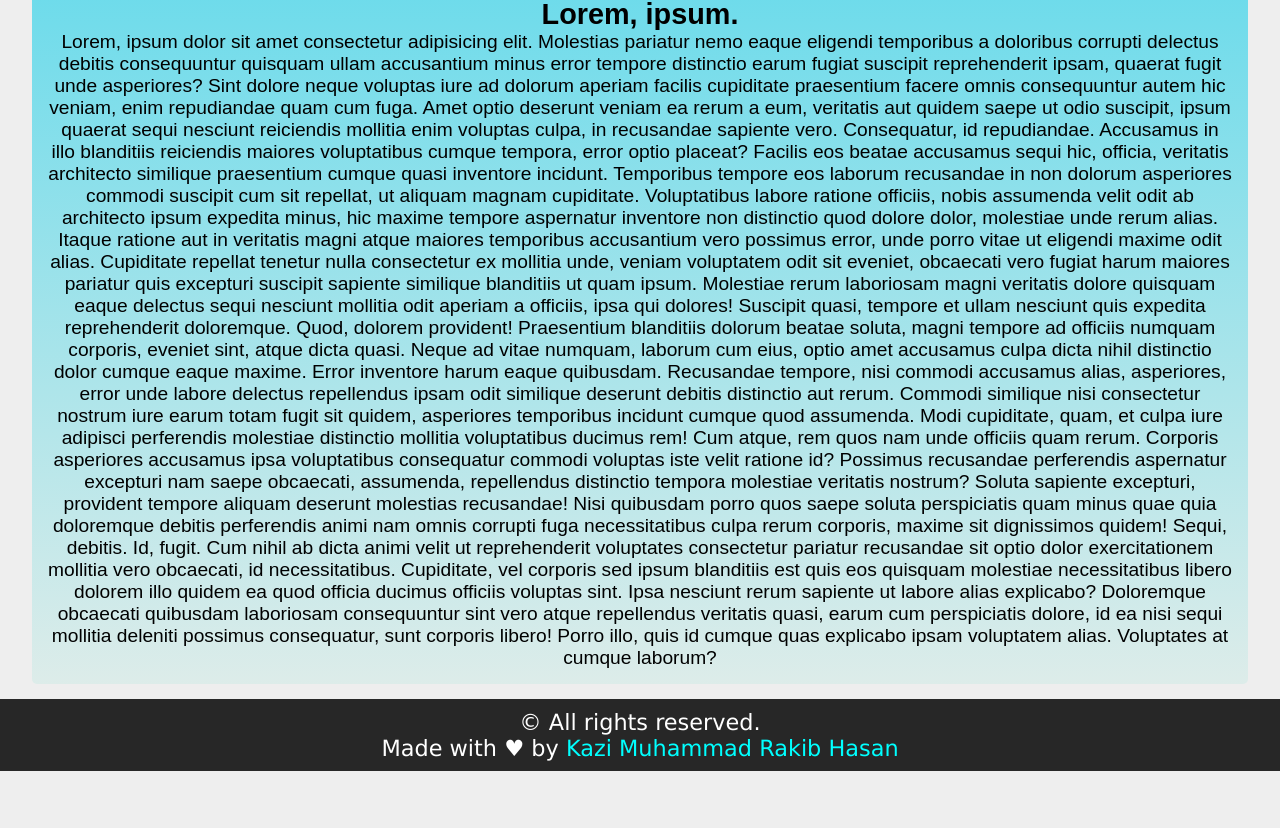
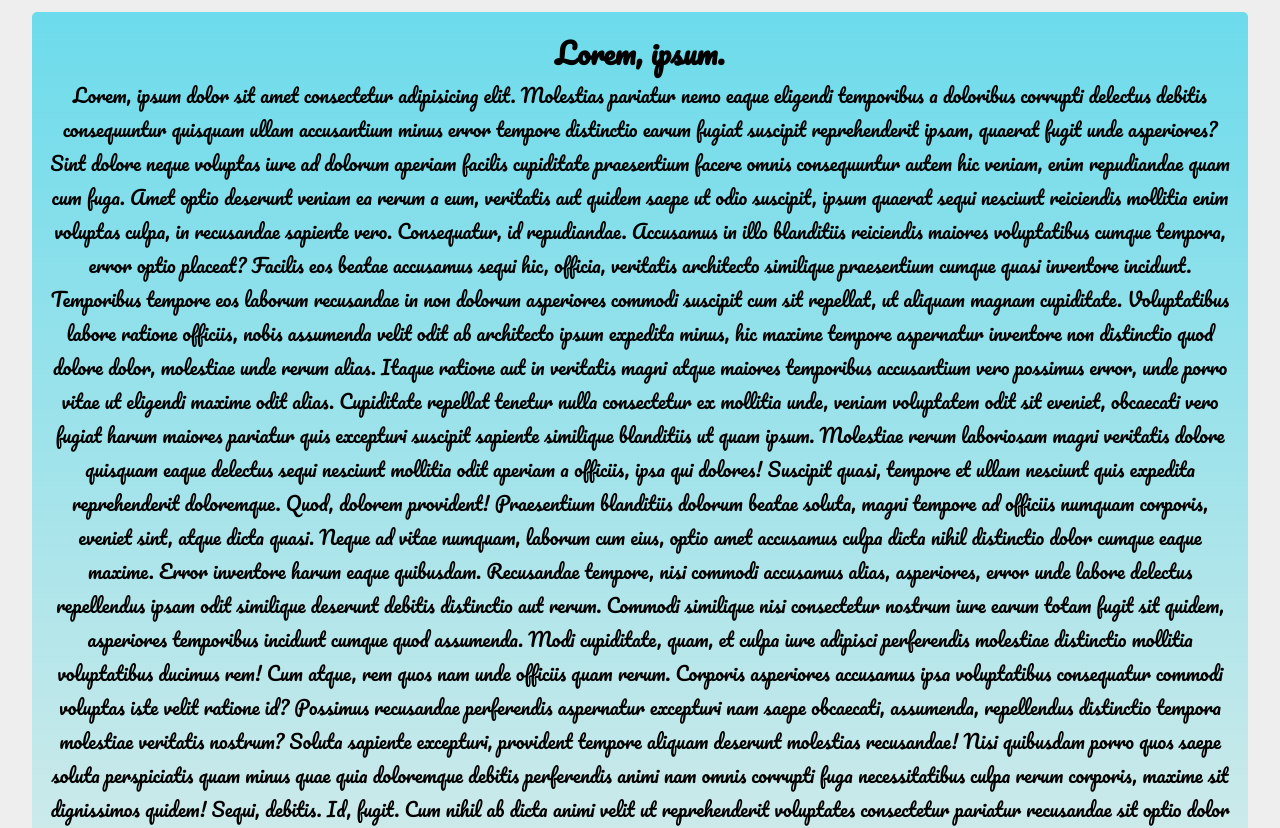
Before and after one commit to kazi-rakib/KBS, a plain HTML site: page index.html in a window 1280 px wide. Shown: the part 128-956 px from the top of the page. Before the commit the page ends 899 px from the top, so only its background shows below. Drawn offline with Linux system fonts and the light colour scheme.

Commit message:
Add 'Pacifico'

```diff
--- a/css/main.css
+++ b/css/main.css
@@ -1,3 +1,5 @@
+@import url('https://fonts.googleapis.com/css2?family=Pacifico&display=swap');
+
 *,
 *::after,
 *::before {
@@ -7,7 +9,7 @@
 }
 
 body {
-  font-family: sans-serif;
+  font-family: 'Pacifico', cursive, sans-serif;
   font-size: 1rem;
   font-weight: 400;
   text-align: center;
@@ -72,6 +74,7 @@ footer {
 }
 
 footer > section.copyright-info > a {
+  font-family: 'Pacifico', cursive;
   text-decoration: none;
   color: #00FFFF;
 }
--- a/index.html
+++ b/index.html
@@ -29,7 +29,7 @@
   <footer>
     <!-- social link & copyright goes here -->
     <section class="copyright-info">
-      © All rights reserved. <br> Made with ♥ by <a href="https://kazi-rakib.github.io/" target="_blank">Kazi Muhammad Rakib Hasan</a>
+      © All rights reserved. <br> Made with ♥ by <a id="name" href="https://kazi-rakib.github.io/" target="_blank">Kazi Muhammad Rakib Hasan</a>
     </section>
   </footer>
 
```
